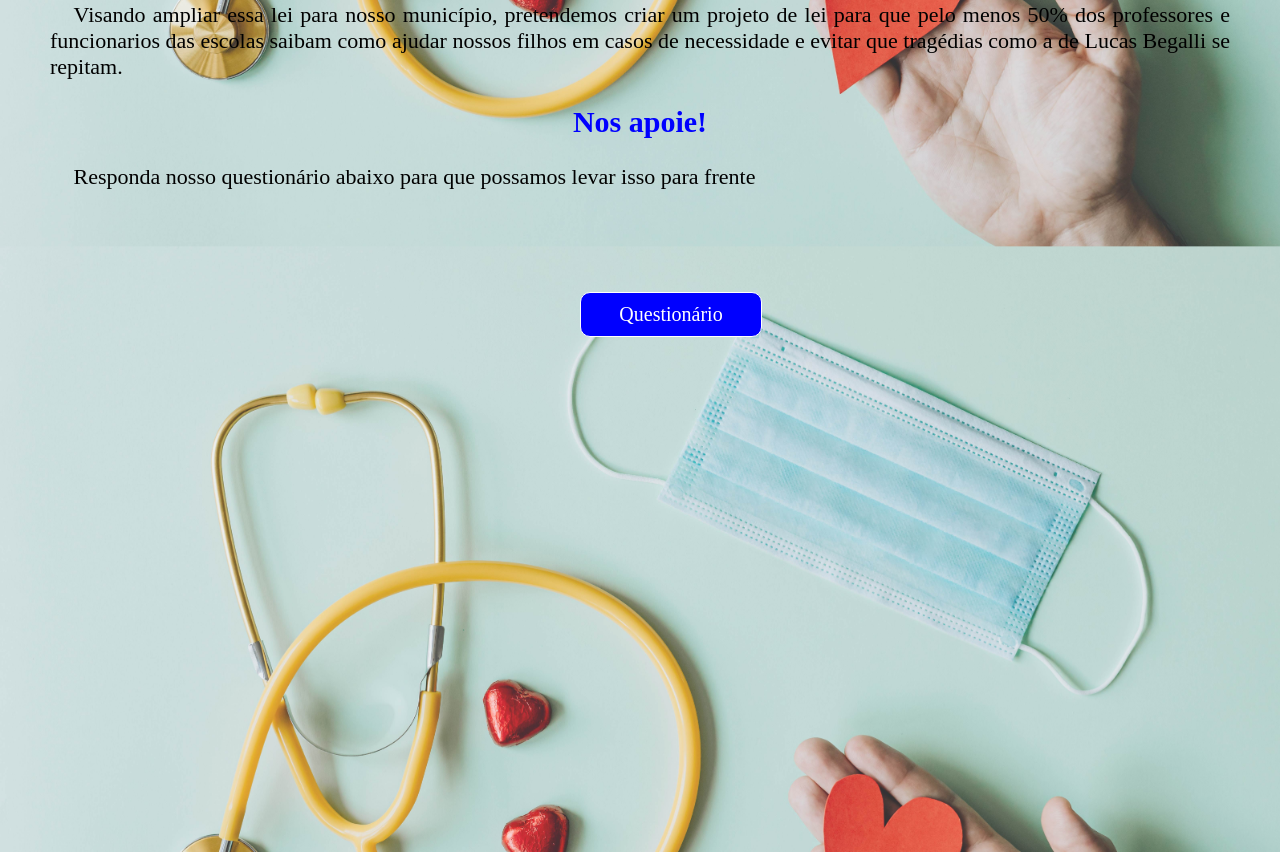
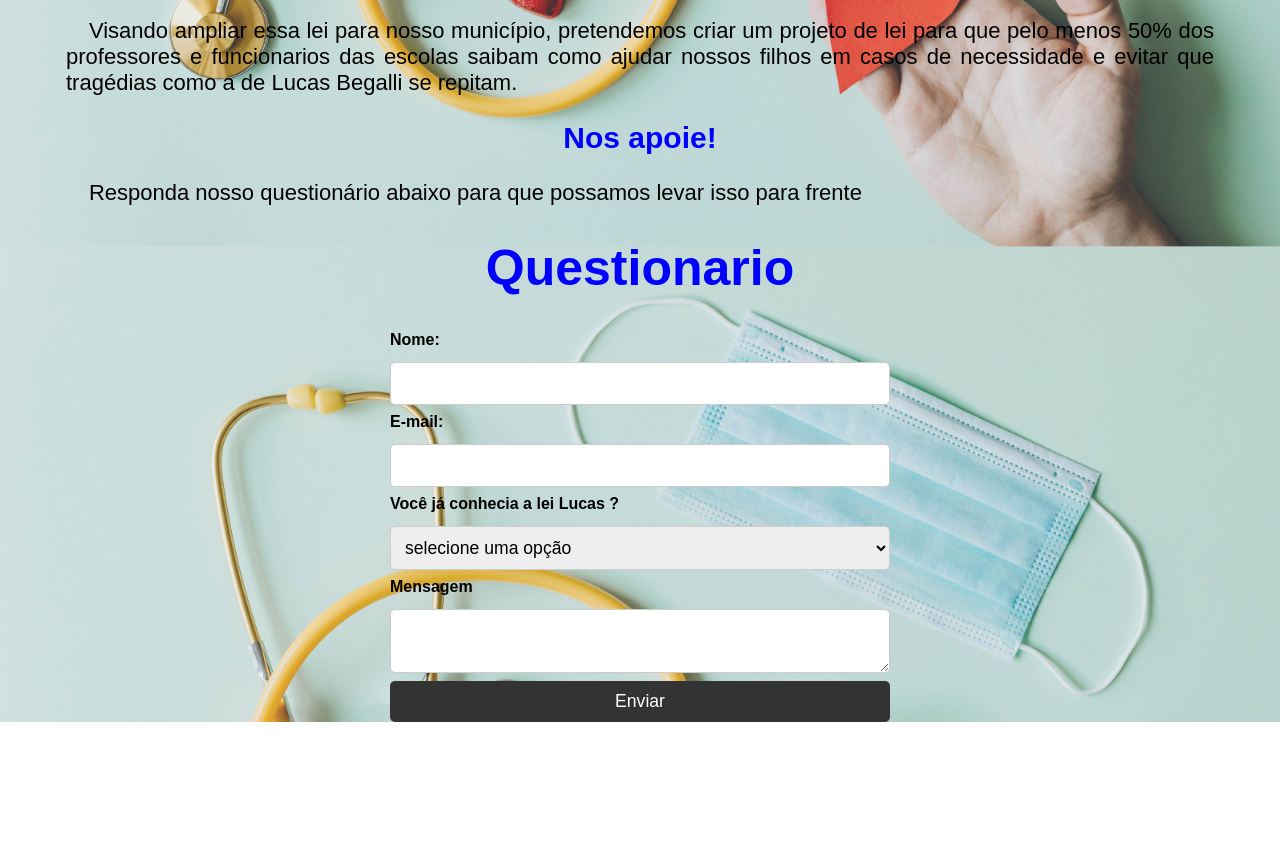
Before and after one commit to Harttonemkt/Lei-Lucas, a plain HTML site: page index.html in a window 1280 px wide. Shown: the part 607-1459 px from the top of the page. After the commit the page ends 1329 px from the top, so only its background shows below. Drawn offline with Linux system fonts and the light colour scheme.

Commit message:
Add files via upload

```diff
--- a/app.js
+++ b/app.js
@@ -0,0 +1,65 @@
+const form = document.querySelector("#form")
+const nameInput = document.querySelector("#name")
+const emailInput = document.querySelector("#email")
+const jobSelect = document.querySelector("#job")
+const messageTextarea = document.querySelector("#message")
+
+form.addEventListener("submit", (event)=> {
+    event.preventDefault();
+
+    //Verifica se o nome está vazio
+    if (nameInput.value ==="") {
+        alert("Por favor, preencha o seu nome");
+        return;
+    }
+
+    // Verificar se o e-mail está preenchido e se é válido
+    if(emailInput.value === "" || !isEmailValid(emailInput.value)) {
+        alert("Por favor, preencha seu e-mail");
+        return;
+    }
+
+
+
+    //Verificar a situação foi selecionada
+    if(jobSelect.value === ""){
+        alert("Por favor, selecione uma opção ");
+        return;
+    }
+
+    // Verifica se a mensagem está preenchida
+    if(messageTextarea.value === "") {
+        alert(" Por favor digite a mensagem");
+        return;
+
+    }
+
+    // Se todos os campos estiverem corretamente preenchidos, envie a form
+    form.submit();
+});
+
+// Função que valida e-mail
+function isEmailValid(email) {
+
+    // cria uma regex para validar email
+    const emailRegex = new RegExp(
+        // usuario12@host.com.br
+      /^[a-zA-Z0-9._-]+@[a-zA-Z0-9._-]+\.[a-zA-Z]{2,}$/
+     );
+
+    if (emailRegex.test(email)) {
+     return true
+    }
+
+     return false
+}
+
+// Função que valida a senha
+function validatePassword(password, minDigits) {
+    if(password.length >= minDigits) {
+        // senha válida
+        return true
+    }
+    // senha inválida
+    return false
+}
--- a/index.html
+++ b/index.html
@@ -4,6 +4,7 @@
     <link rel="stylesheet" href="main.css">
     <meta charset="UTF-8">
     <meta name="viewport" content="width=device-width, initial-scale=1.0">
+    <script src="app.js" defer></script>
     <title>Lei Lucas</title>
 
     <Style>
@@ -55,10 +56,28 @@
 
     <h2>Nos apoie!</h2>
         <p class="texto">Responda nosso questionário abaixo para que possamos levar isso para frente</p>
-<div class="conteiner">
-    <a class="btn" href="">Questionário</a>
 
 </div>
 
+<h1>Questionario</h1>
+<form id="form">
+    <label for="name">Nome:</label>
+    <input type="text" id="name">
+
+    <label for="email">E-mail:</label>
+    <input type="email" id="email">
+
+    <label for="job">Você já conhecia a lei Lucas ?</label>
+    <select name="job" id="job">
+        <option value="" >selecione uma opção</option>
+        <option value="sim">Sim</option>
+        <option value="não">Não</option>
+    </select>
+
+    <label for="message">Mensagem</label>
+    <textarea name="message" id="message"></textarea>
+
+    <button type="submit">Enviar</button>
+
 </body>
 </html>
--- a/main.css
+++ b/main.css
@@ -56,3 +56,47 @@ body,html {
     box-shadow: 2px 2px 2px #000;
 
 }
+
+* {
+    font-family: Arial, Helvetica, sans-serif;
+    box-sizing: border-box;
+}
+
+body {
+    padding: 1rem;
+}
+
+h1 {
+    text-align: center;
+}
+
+form {
+    display: flex;
+    flex-direction: column;
+    gap: .5rem;
+    width: 500px;
+    margin: 0 auto;
+}
+
+label {
+    font-weight: bold;
+    margin-bottom: 5px;
+}
+
+input, select, textarea {
+width: 100%;
+padding: 10px;
+border: 1px solid #ccc;
+border-radius: 5px;
+font-size: 1.1rem;
+}
+
+button {
+    padding: 10px;
+    border: none;
+    border-radius: 5px;
+    background-color: #333;
+    color: #fff;
+    font-size: 1.1rem;
+    cursor: pointer;
+}
```
